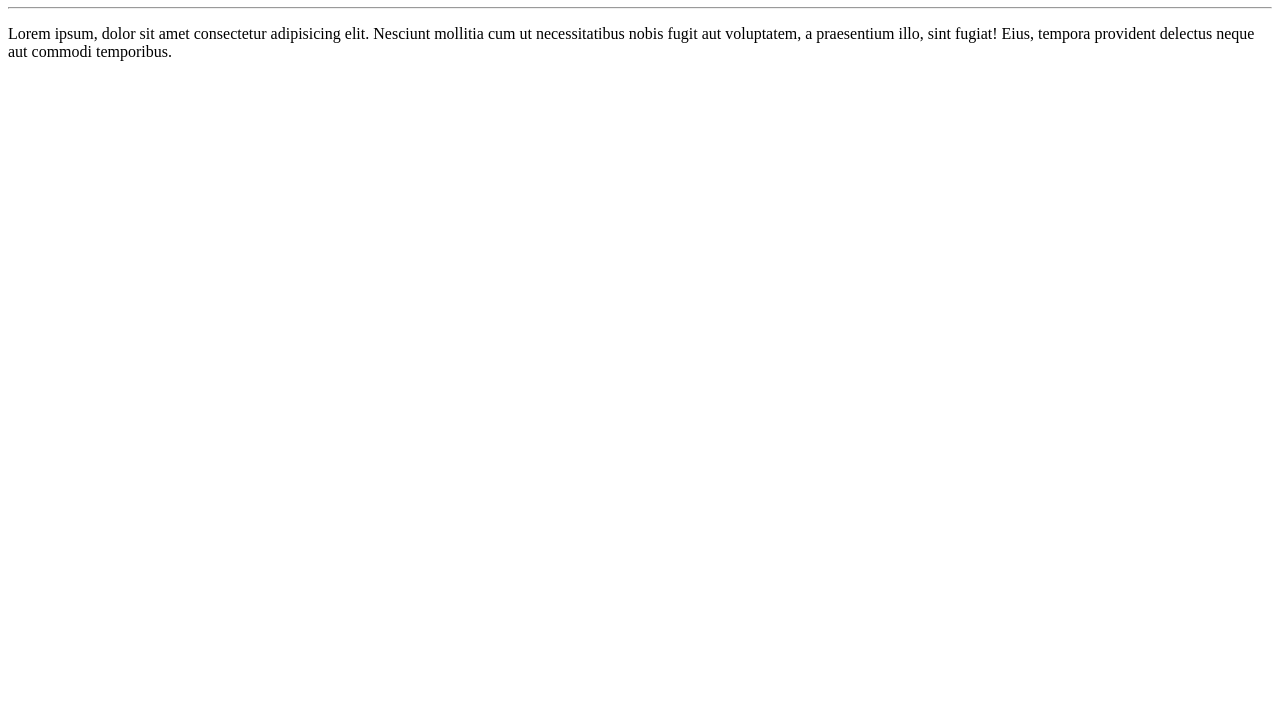
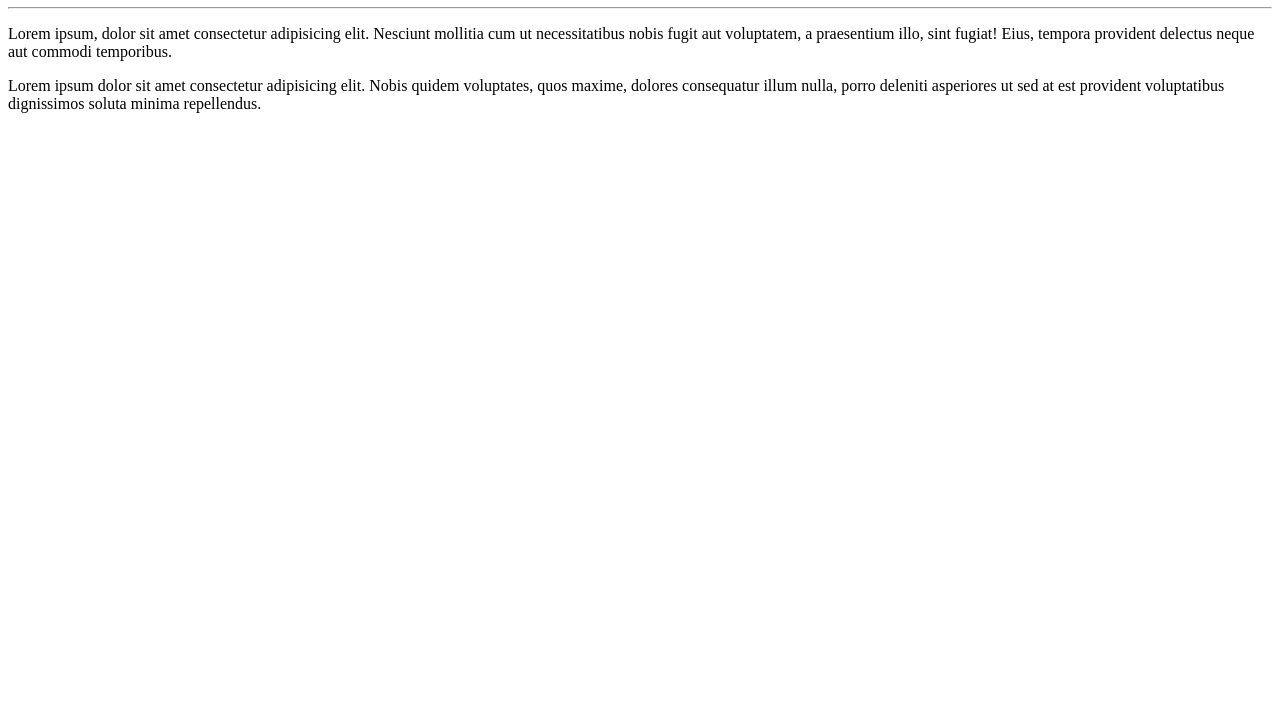
Before and after one commit to paulocpm22/Ola-Mundo, a plain HTML site: page site-exemplo/index.html in a window 1280 px wide. Shown: the part 73-800 px from the top of the page. Drawn offline with Linux system fonts and the light colour scheme.

Commit message:
adicionei um paragrafo

```diff
--- a/site-exemplo/index.html
+++ b/site-exemplo/index.html
@@ -9,5 +9,6 @@
     <h1>Olá, Mundo!</h1>
     <hr>
     <p>Lorem ipsum, dolor sit amet consectetur adipisicing elit. Nesciunt mollitia cum ut necessitatibus nobis fugit aut voluptatem, a praesentium illo, sint fugiat! Eius, tempora provident delectus neque aut commodi temporibus.</p>
+    <p>Lorem ipsum dolor sit amet consectetur adipisicing elit. Nobis quidem voluptates, quos maxime, dolores consequatur illum nulla, porro deleniti asperiores ut sed at est provident voluptatibus dignissimos soluta minima repellendus.</p>
 </body>
 </html>
```
